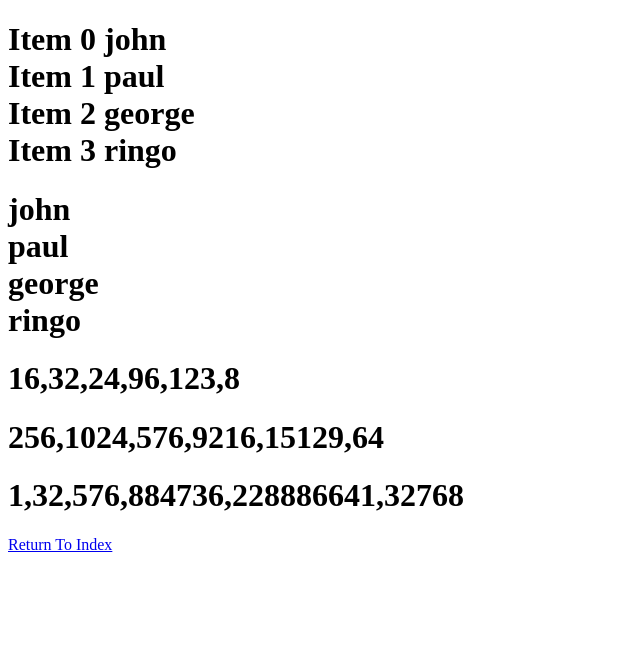
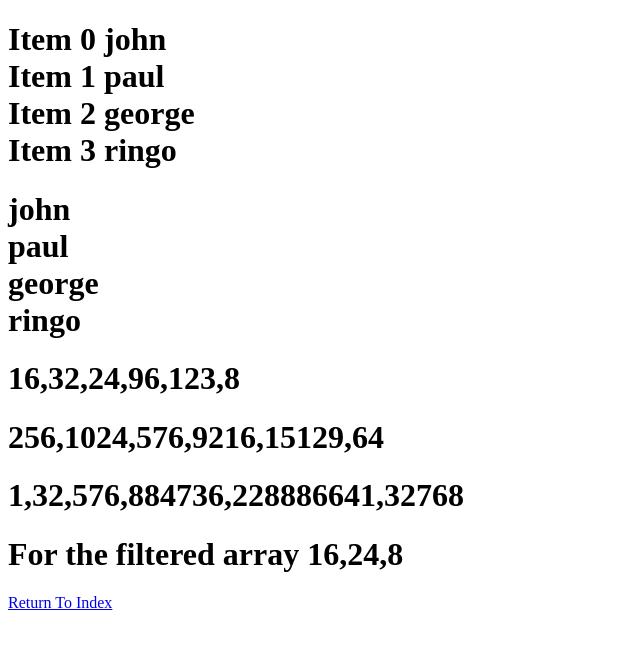
Before and after one commit to drbatnott/JavaScriptLive, a plain HTML site: page foreachjavascriptdemo.html in a window 1280 px wide. Shown: the whole page, without its empty margins (0-640 px from the left). Drawn offline with Linux system fonts and the light colour scheme.

Commit message:
First Filter worked!

```diff
--- a/foreachjavascriptdemo.html
+++ b/foreachjavascriptdemo.html
@@ -18,6 +18,9 @@
         function myMappingScript2(value, index, array) {
             return value ** index;
         }
+        function LessThan32Filter(value, index, array) {
+            return value < 32;
+        }
     </script>
 </head>
 <body>
@@ -26,7 +29,7 @@
     <h1 id="demo3">Yet Another Line</h1>
     <h1 id="demo4">One More Line</h1>
     <h1 id="demo5">Nothing Needed</h1>
-
+    <h1 id="demo6">For the filtered array</h1>
 
     <a href="index.html">Return To Index</a>
     <script>
@@ -34,9 +37,11 @@
         const numberThings = [16, 32, 24, 96, 123, 8];
         const numberThingsSquared = numberThings.map(myMappingScript);
         const numberThingsToIndex = numberThings.map(myMappingScript2);
+        const numberThingsBelow32 = numberThings.filter(LessThan32Filter);
         document.getElementById("demo3").innerHTML = numberThings;
         document.getElementById("demo4").innerHTML = numberThingsSquared;
         document.getElementById("demo5").innerHTML = numberThingsToIndex;
+        document.getElementById("demo6").innerHTML += " " + numberThingsBelow32;
         let txt = "";
         stringThings.forEach(myFunction1);
         document.getElementById("demo1").innerHTML = txt;
```
